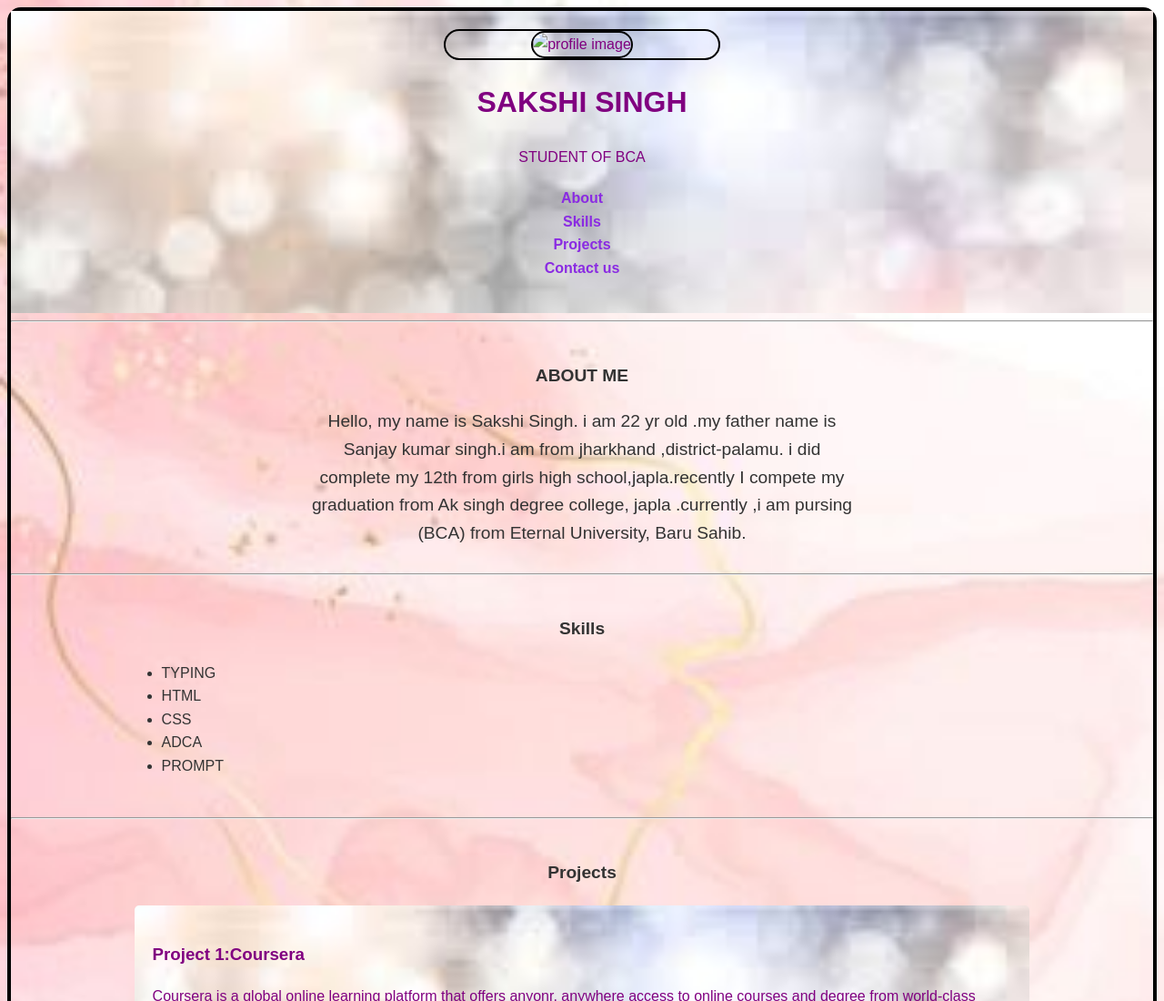
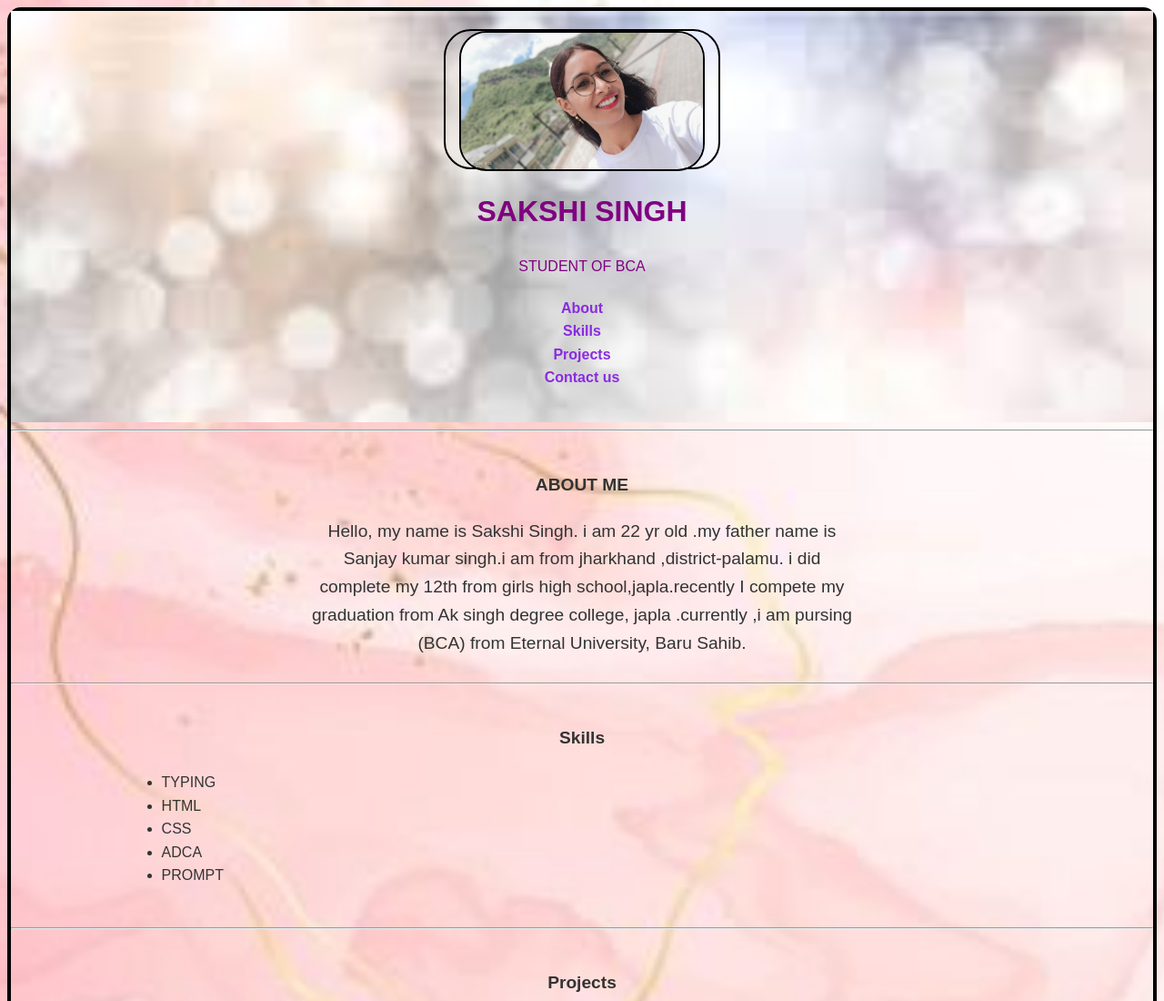
Before and after one commit to sakshisingh62/project1, a plain HTML site: page index.html in a window 1280 px wide. Shown: the top 1100 px of the page at 91% size. Drawn offline with Linux system fonts and the light colour scheme; files whose address does not match are found by name.

Commit message:
Update index.html

```diff
--- a/index.html
+++ b/index.html
@@ -14,7 +14,7 @@
             <header>
                 <div>
                 <div class="profile">
-                    <img src="sakshi.jpg" alt="profile image" class="profile">
+                    <img src="image/sakshi.jpg" alt="profile image" class="profile">
                 </div>
                 <div class="container">
                     <h1>SAKSHI SINGH</h1>
```
